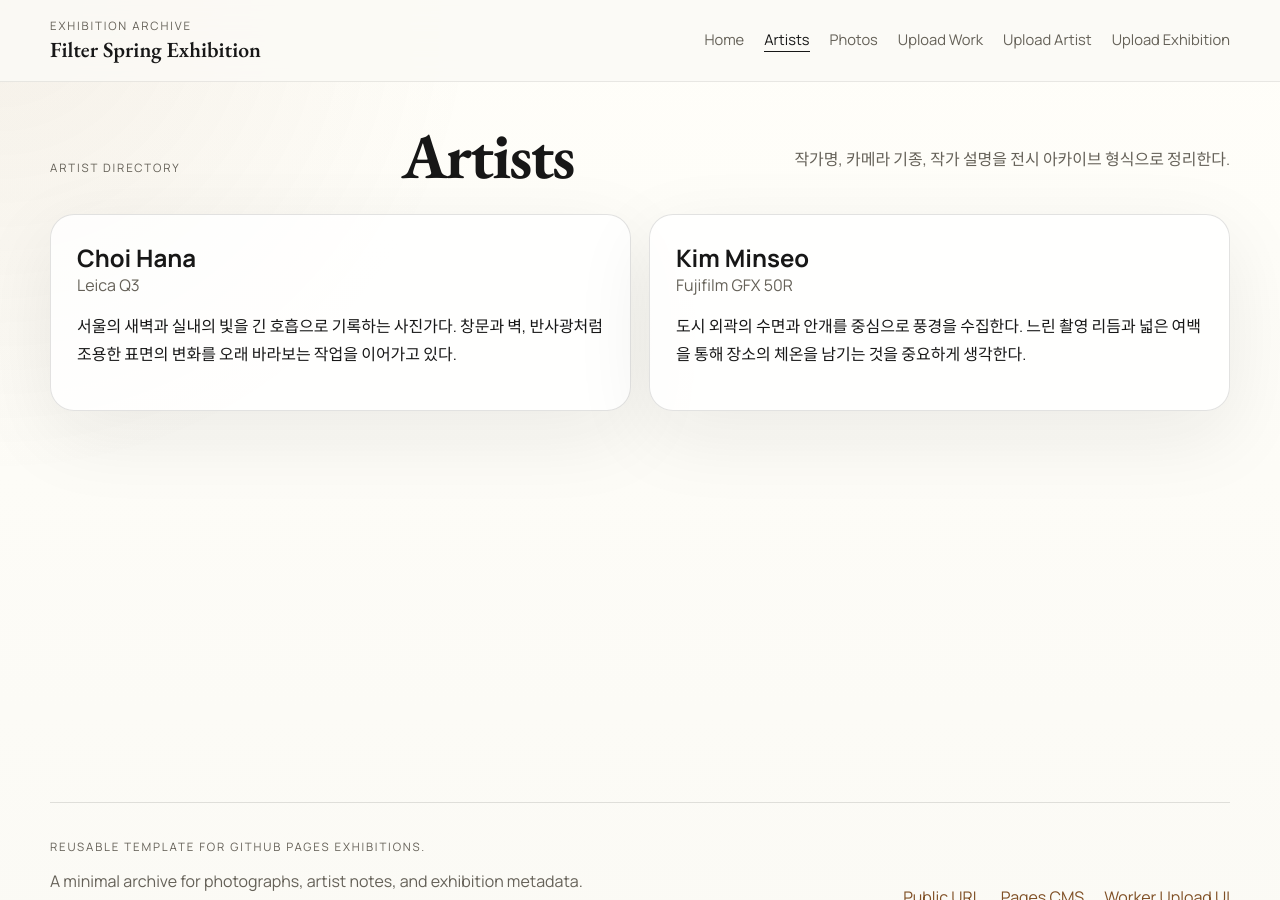
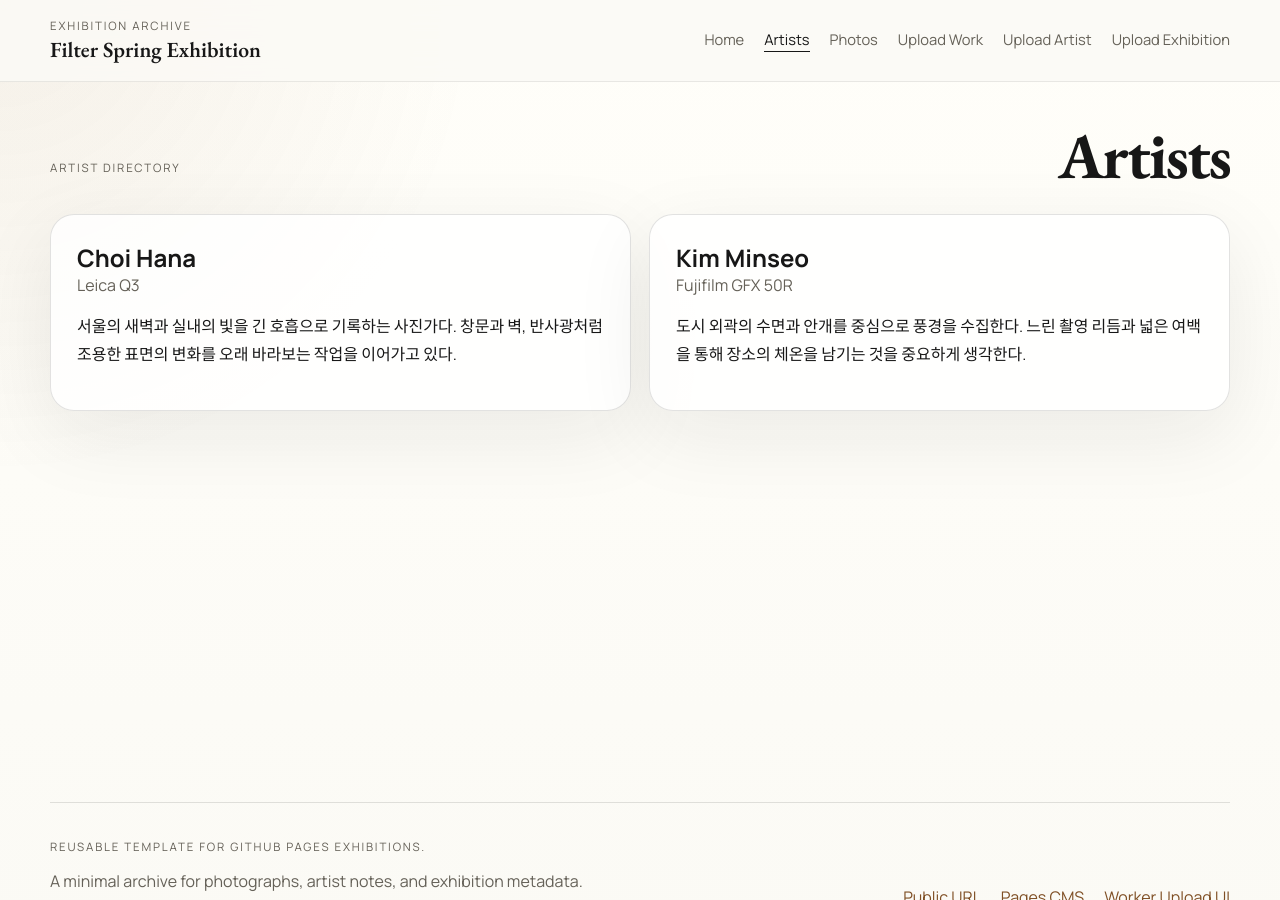
Before and after one commit to filter-log/exhibition-template, a Jekyll site: the page built from artists/index.html, in a window 1280 px wide and 900 px high. Built offline with Jekyll 4.4.1, drawn with Linux system fonts in a browser that asks for light colours.

Commit message:
Remove artists page summary copy

```diff
--- a/artists/index.html
+++ b/artists/index.html
@@ -8,7 +8,6 @@ description: Artist list with camera models and bios.
     <header class="page-header">
       <p class="page-kicker">Artist Directory</p>
       <h1>Artists</h1>
-      <p class="page-summary">작가명, 카메라 기종, 작가 설명을 전시 아카이브 형식으로 정리한다.</p>
     </header>
     <div class="artist-list">
       {% for artist in artists %}
```
